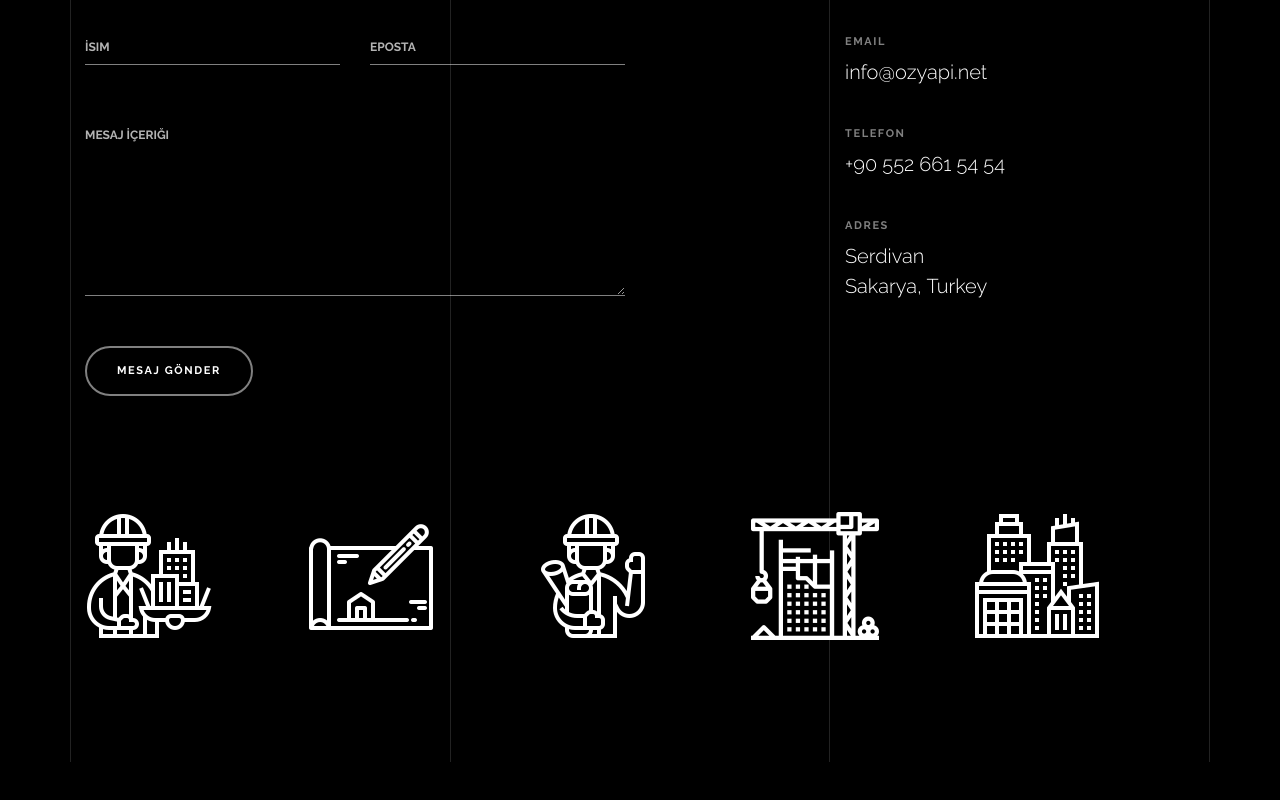
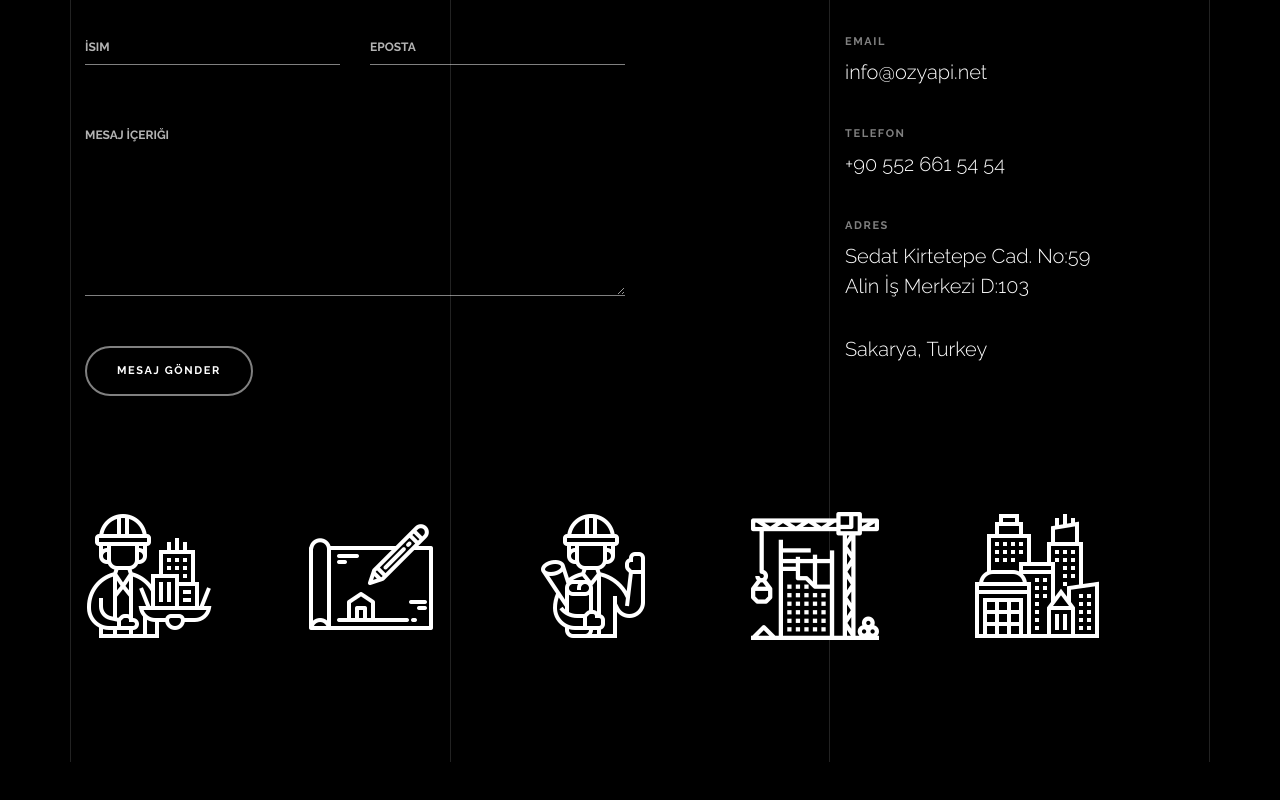
Before and after one commit to eimrhan/ozyapi.net, a plain HTML site: page index.html in a window 1280 px wide. Shown: the part 4911-5711 px from the top of the page. Drawn offline with nearby package versions, Linux system fonts and the light colour scheme; animation ran at ten frames a second; files whose address does not match are found by name.

Commit message:
address update

```diff
--- a/index.html
+++ b/index.html
@@ -617,11 +617,15 @@
                 </div>
                 <div class="gsap-reveal d-block">
                   <span class="d-block contact-info-label">Telefon</span>
-                  <a href="https://wa.me/905526615454" title="Whatsapp'tan Yazmak İçin Tıkla" target="_blank" class="contact-info-val">+90 552 661 54 54</a>
+                  <!-- <a href="https://wa.me/905526615454" title="Whatsapp'tan Yazmak İçin Tıkla" target="_blank" class="contact-info-val">+90 552 661 54 54</a> -->
+                  <span class="contact-info-val"> +90 552 661 54 54 </span>
                 </div>
                 <div class="gsap-reveal d-block">
                   <span class="d-block contact-info-label">Adres</span>
-                  <address class="contact-info-val">Serdivan <br> Sakarya, Turkey</address>
+                  <address class="contact-info-val">
+                    <a href="https://goo.gl/maps/CMBUoFCE58GEJDQe8" target="_blank" class="contact-info-val">
+                      Sedat Kirtetepe Cad. No:59 <br> Alin İş Merkezi D:103 </a> <hr> Sakarya, Turkey
+                  </address>
                 </div>
               </div>
             </div>
```
